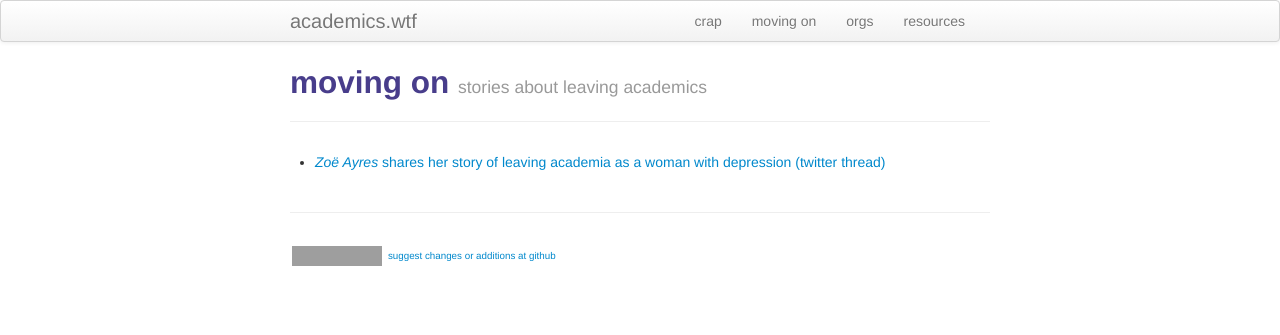
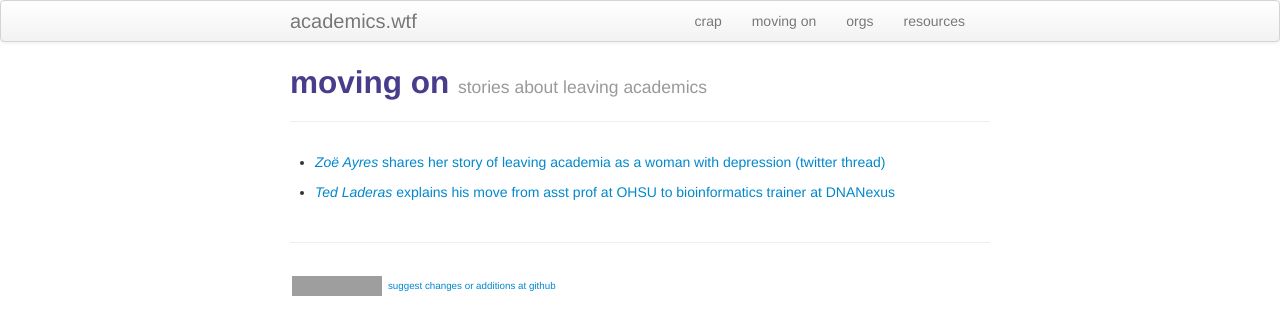
Before and after one commit to kbroman/academics.wtf, a Jekyll site: the page built from moving_on.md, in a window 1280 px wide. Shown: the top 335 px of the page. Built offline with Jekyll 4.4.1, drawn with Linux system fonts in a browser that asks for light colours; grey boxes are pictures that could not be loaded.

Commit message:
moving_on.md: add ted laderas

```diff
--- a/moving_on.md
+++ b/moving_on.md
@@ -7,3 +7,7 @@ tagline: stories about leaving academics
 
 - [_Zoë Ayres_](https://t.co/VvlxPMn9VL?amp=1)
   [shares her story of leaving academia as a woman with depression (twitter thread)](https://twitter.com/zjayres/status/1383318038502526984)
+
+- [_Ted Laderas_](https://laderast.github.io/)
+  [explains his move from asst prof at OHSU to bioinformatics
+  trainer at DNANexus](https://laderast.github.io/posts/2021-04-29-moving-on-and-upwards/)
```
